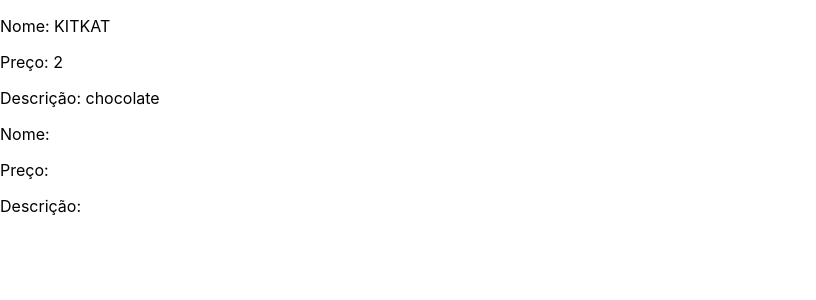
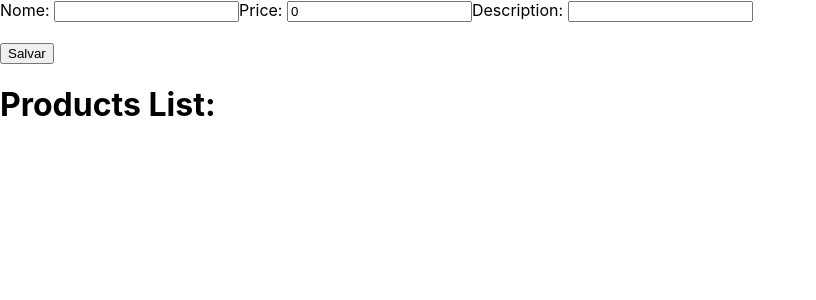
Before and after one commit to Maiconds/learning-react, a React (Create React App) app: page / in a window 1280 px wide. Shown: the top 300 px of the page, without its empty margins (0-816 px from the left). Built offline with nearby package versions, Linux system fonts and the light colour scheme.

Commit message:
change method adjustments and add products list

```diff
--- a/src/App.jsx
+++ b/src/App.jsx
@@ -1,12 +1,11 @@
 import React, { Component } from 'react';
 import Product from './components/product/Product';
-import ProductRegister from './components/product/Product';
+import ProductRegister from './components/productregister/ProductRegister';
 
 class App extends Component {
   render() {
     return (
       <div>
-        <Product name={"KITKAT"} price={2} description={"chocolate"} />
         <ProductRegister/>
       </div>
     );
--- a/src/components/productregister/ProductRegister.jsx
+++ b/src/components/productregister/ProductRegister.jsx
@@ -1,5 +1,5 @@
-import { React, Component }  from 'react';
-import { isNaN } from 'lodash';
+import  React, { Component }  from 'react';
+import Product from '../product/Product';
 
 class ProductRegister extends Component {
     constructor(props){
@@ -11,82 +11,46 @@ class ProductRegister extends Component {
             description: '',
             products: []
         }
-    }
 
-    changeName(name){
-        this.setState({
-            name: name
-        });
-    }
+        this.change = this.change.bind(this);
+        this.save = this.save.bind(this);
 
-    changePrice(price){
-        if(isNaN(price)){
-            this.setState({
-                price: 0
-            });
-        }
-        else {
-            this.setState({
-                price: price
-            });
-        }
-    }
-
-    changeDescription(description){
-        this.setState({
-            description: description.push(description)
-        });
-    }
-
-    changeProduct(products){
-        this.setState({
-            products: this.products
-        });
     }
 
     change(e, field) {
-        const {value} = e.target.value;
-        if(field === 'name' && value != ''){
+        e.preventDefault();
+        const value = e.target.value;
+        const isPrice = field === 'price';
+        if(!(isNaN(value) && isPrice)){
             this.setState({
-                name: value
-             });
-        }
-
-        else if(field === 'price' && value != 0){
-            this.setState({
-               price: value
-            });
-        }
-
-        else if(field ==='description'){
-            this.setState({
-                description: value
-             });
+                [field]: field==='price'? value==='' ? 0 : parseFloat(value) : value
+            })
         }
     }
 
     save(){
         const {name, price, description} = this.state;
 
-        this.setState({
-            products: [{name, price, description}]
-        });
-
-        this.setState = {
-            name: '',
-            price: 0,
-            description: ''
+        if(name !== '' && price!==0){
+            this.setState(state => ({
+                name: '',
+                price: 0,
+                description: '',
+                products: [...state.products, { name, price, description }]
+              }));
         }
     }
 
     render(){
-        const {name, price, description} = this.state;
+        const {name, price, description, products} = this.state;
         return(
             <div>
-               Nome: <input type="text" value={name} onChange={e => this.change(e, 'name')} />
-               Price: <input type="text" value={price} onChange={e => this.change(e, 'price')}/>
-               Description: <input type="text" value={description} onChange={e => this.change(e, 'description')}/>
+               Nome: <input type="text" name="name" value={name} onChange={e => this.change(e, 'name')} />
+               Price: <input type="text" value={price} name="price" onChange={e => this.change(e, 'price')}/>
+               Description: <input type="text" value={description} name="description" onChange={e => this.change(e, 'description')}/><br/><br/>
                <button onClick={this.save}>Salvar</button>
+               <h1>Products List:</h1>
+               {products.map(product => <Product name={product.name} price={product.price} description={product.description}/>)}
             </div>
         );
     }
```
